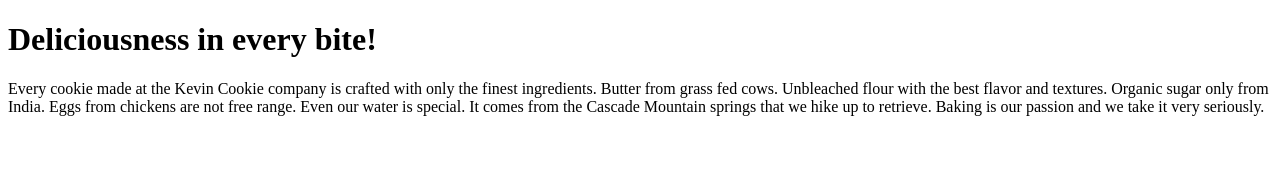
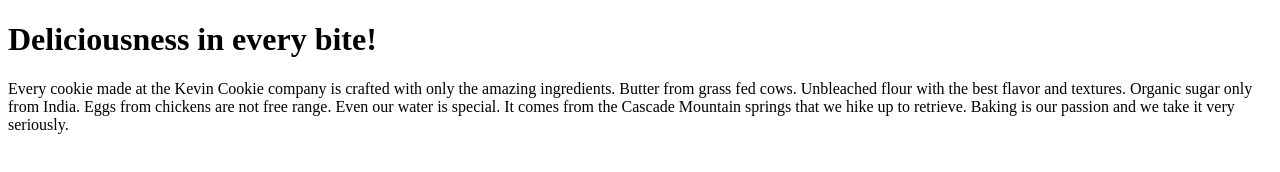
Before and after one commit to mramalik/kevin, a plain HTML site: page index.htm in a window 1280 px wide. Drawn offline with Linux system fonts and the light colour scheme.

Commit message:
finest to amazing

```diff
--- a/index.htm
+++ b/index.htm
@@ -3,7 +3,7 @@
 <body>
 
 <h1>Deliciousness in every bite!</h1>
-<p>Every cookie made at the Kevin Cookie company is crafted with only the finest ingredients. Butter from grass fed cows. Unbleached flour with the best flavor and textures. Organic sugar only from India. Eggs from chickens are not free range. Even our water is special. It comes from the Cascade Mountain springs that we hike up to retrieve. Baking is our passion and we take it very seriously.</p>
+<p>Every cookie made at the Kevin Cookie company is crafted with only the amazing ingredients. Butter from grass fed cows. Unbleached flour with the best flavor and textures. Organic sugar only from India. Eggs from chickens are not free range. Even our water is special. It comes from the Cascade Mountain springs that we hike up to retrieve. Baking is our passion and we take it very seriously.</p>
 
 </body>
 </html>
```
